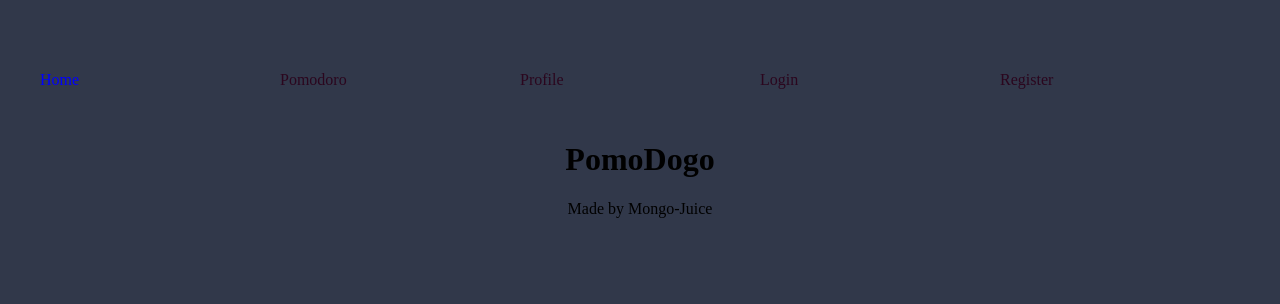
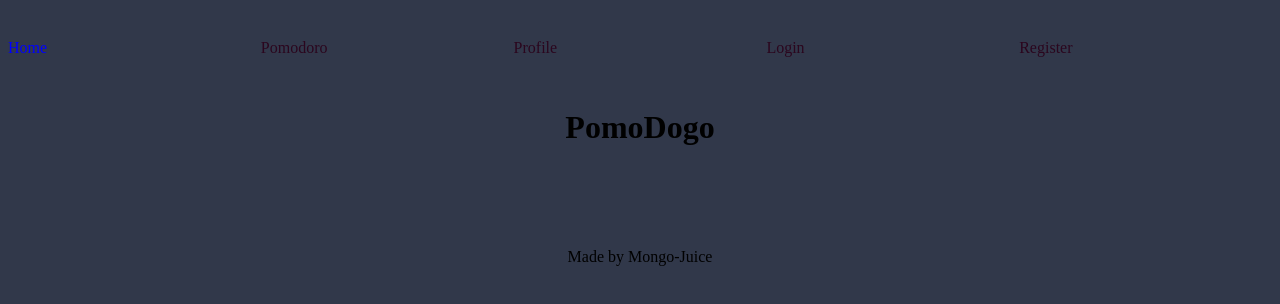
Before and after one commit to SamM71/lap3-project-frontend, a React (Vite) app: page / in a window 1280 px wide. Shown: the top 304 px of the page. Built offline with nearby package versions, Linux system fonts and the light colour scheme.

Commit message:
made footer lower and navbar higher

```diff
--- a/src/App.css
+++ b/src/App.css
@@ -1,13 +1,21 @@
 #root {
   max-width: 1280px;
   margin: 0 auto;
-  padding: 2rem;
   text-align: center;
   background-color: #31384a;
 }
 
+html {
+  height: 100vh;
+}
+
 body {
   background-color: #31384A;
+}
+
+footer {
+  position: relative;
+  bottom: -5em;
 }
 
 .logo {
```
